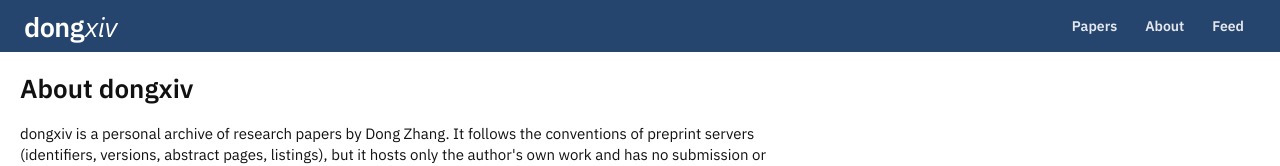
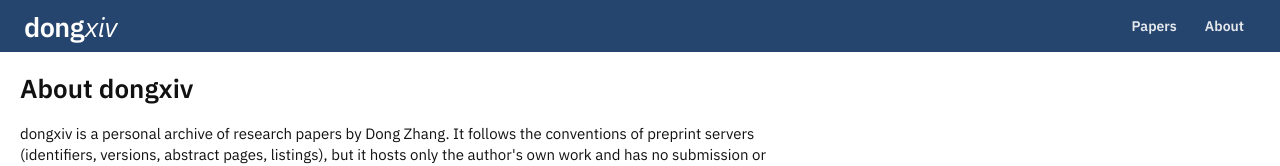
Before and after one commit to dongzhang84/dongxiv, an Astro site: page /about in a window 1280 px wide. Shown: the top 166 px of the page. Built offline with nearby package versions, Linux system fonts and the light colour scheme; Astro itself is replaced by a stand-in of ours.

Commit message:
Remove Feed from the top navigation (footer link and autodiscovery stay)
Co-Authored-By: Claude Opus 5.5 <noreply@anthropic.com>

```diff
--- a/src/layouts/Base.astro
+++ b/src/layouts/Base.astro
@@ -44,7 +44,6 @@ const KATEX = 'https://cdn.jsdelivr.net/npm/katex@0.16.47/dist';
       <nav class="site-nav" aria-label="Main navigation">
         <a href="/">Papers</a>
         <a href="/about/">About</a>
-        <a href="/feed.xml">Feed</a>
         <a href="/admin/" class="submit-link" id="submit-link" hidden>Submit</a>
       </nav>
       <script is:inline>try{if(localStorage.getItem('dongxiv-admin'))document.getElementById('submit-link').hidden=false}catch(e){}</script>
```
